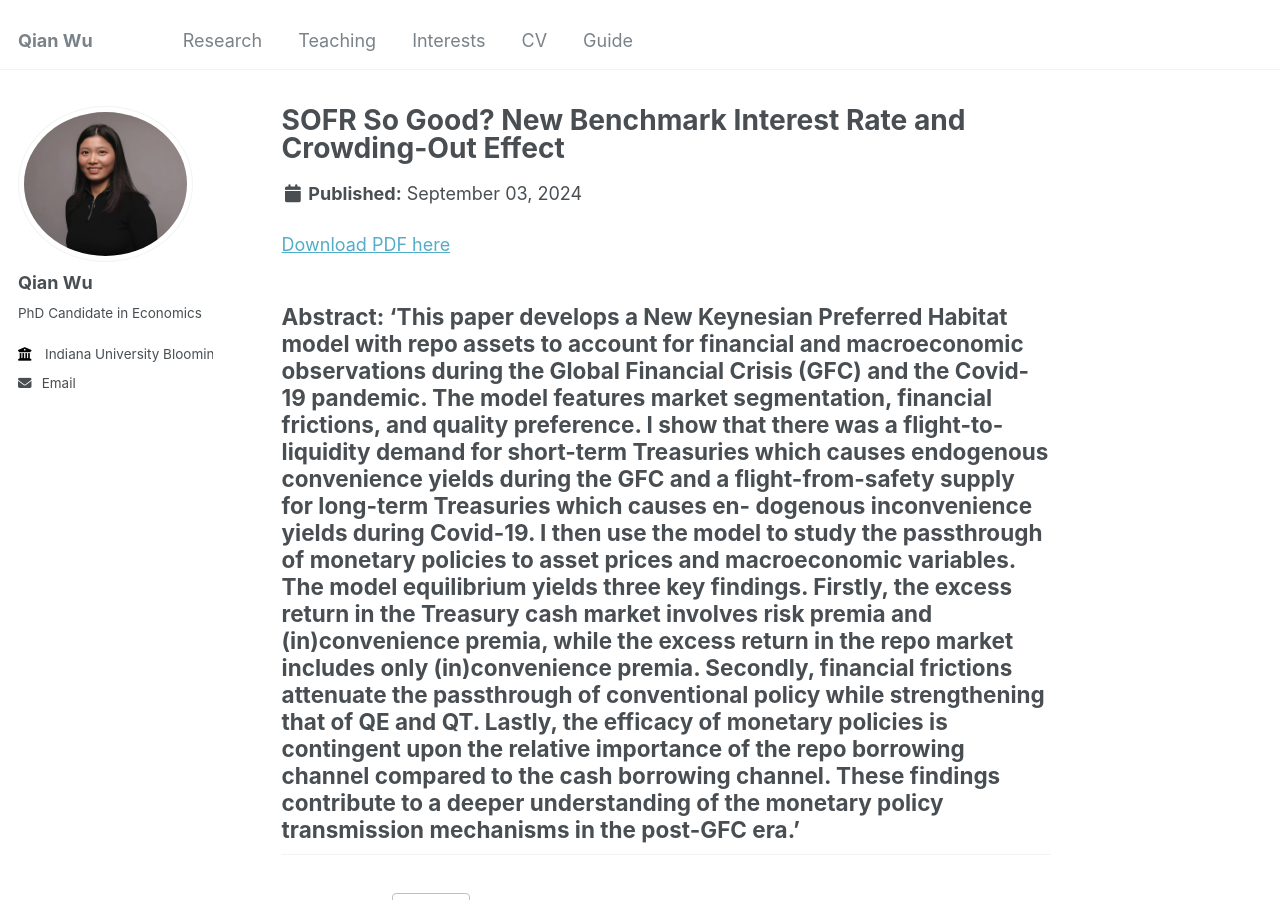
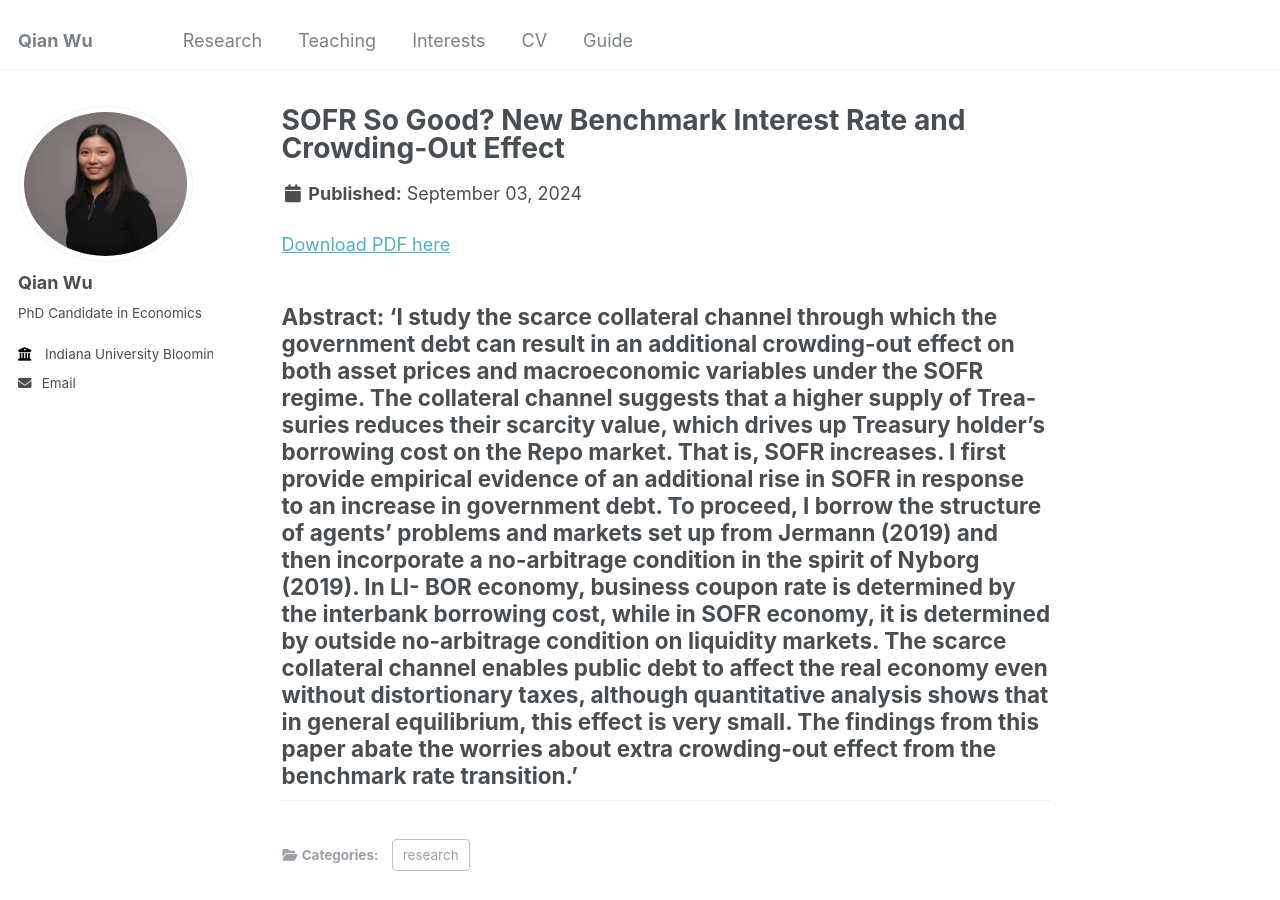
Before and after one commit to qianwu-ef/qianwu-ef.github.io, a Jekyll site: the page built from _research/SOFR So Good? New Benchmark Interest Rate and Crowding-Out Effect.md, in a window 1280 px wide and 900 px high. Built offline with Jekyll 4.4.1, drawn with Linux system fonts in a browser that asks for light colours.

Commit message:
Update SOFR So Good? New Benchmark Interest Rate and Crowding-Out Effect.md

```diff
--- a/_research/SOFR So Good? New Benchmark Interest Rate and Crowding-Out Effect.md
+++ b/_research/SOFR So Good? New Benchmark Interest Rate and Crowding-Out Effect.md
@@ -2,11 +2,11 @@
 title: "SOFR So Good? New Benchmark Interest Rate and Crowding-Out Effect"
 category: research
 permalink: /research/SOFR So Good? New Benchmark Interest Rate and Crowding-Out Effect
-excerpt: 'This paper develops a New Keynesian Preferred Habitat model with repo assets to account for financial and macroeconomic observations during the Global Financial Crisis (GFC) and the Covid-19 pandemic. The model features market segmentation, financial frictions, and quality preference. I show that there was a flight-to-liquidity demand for short-term Treasuries which causes endogenous convenience yields during the GFC and a flight-from-safety supply for long-term Treasuries which causes en- dogenous inconvenience yields during Covid-19. I then use the model to study the passthrough of monetary policies to asset prices and macroeconomic variables. The model equilibrium yields three key findings. Firstly, the excess return in the Treasury cash market involves risk premia and (in)convenience premia, while the excess return in the repo market includes only (in)convenience premia. Secondly, financial frictions attenuate the passthrough of conventional policy while strengthening that of QE and QT. Lastly, the efficacy of monetary policies is contingent upon the relative importance of the repo borrowing channel compared to the cash borrowing channel. These findings contribute to a deeper understanding of the monetary policy transmission mechanisms in the post-GFC era.'
+excerpt: 'I study the scarce collateral channel through which the government debt can result in an additional crowding-out effect on both asset prices and macroeconomic variables under the SOFR regime. The collateral channel suggests that a higher supply of Trea- suries reduces their scarcity value, which drives up Treasury holder’s borrowing cost on the Repo market. That is, SOFR increases. I first provide empirical evidence of an additional rise in SOFR in response to an increase in government debt. To proceed, I borrow the structure of agents’ problems and markets set up from Jermann (2019) and then incorporate a no-arbitrage condition in the spirit of Nyborg (2019). In LIBOR economy, business coupon rate is determined by the interbank borrowing cost, while in SOFR economy, it is determined by outside no-arbitrage condition on liquidity markets. The scarce collateral channel enables public debt to affect the real economy even without distortionary taxes, although quantitative analysis shows that in general equilibrium, this effect is very small. The findings from this paper abate the worries about extra crowding-out effect from the benchmark rate transition.'
 date: 2024-09-03
 ---
 
 <a href='https://indiana-my.sharepoint.com/:b:/g/personal/qwu2_iu_edu/Eb05CWKMTdFGrJJmYt8vXKcBX_M6dUxSABkhvnJXu4uAnQ?e=dIOCc5'>Download PDF here</a>
 
-Abstract: 'This paper develops a New Keynesian Preferred Habitat model with repo assets to account for financial and macroeconomic observations during the Global Financial Crisis (GFC) and the Covid-19 pandemic. The model features market segmentation, financial frictions, and quality preference. I show that there was a flight-to-liquidity demand for short-term Treasuries which causes endogenous convenience yields during the GFC and a flight-from-safety supply for long-term Treasuries which causes en- dogenous inconvenience yields during Covid-19. I then use the model to study the passthrough of monetary policies to asset prices and macroeconomic variables. The model equilibrium yields three key findings. Firstly, the excess return in the Treasury cash market involves risk premia and (in)convenience premia, while the excess return in the repo market includes only (in)convenience premia. Secondly, financial frictions attenuate the passthrough of conventional policy while strengthening that of QE and QT. Lastly, the efficacy of monetary policies is contingent upon the relative importance of the repo borrowing channel compared to the cash borrowing channel. These findings contribute to a deeper understanding of the monetary policy transmission mechanisms in the post-GFC era.'
+Abstract: 'I study the scarce collateral channel through which the government debt can result in an additional crowding-out effect on both asset prices and macroeconomic variables under the SOFR regime. The collateral channel suggests that a higher supply of Trea- suries reduces their scarcity value, which drives up Treasury holder’s borrowing cost on the Repo market. That is, SOFR increases. I first provide empirical evidence of an additional rise in SOFR in response to an increase in government debt. To proceed, I borrow the structure of agents’ problems and markets set up from Jermann (2019) and then incorporate a no-arbitrage condition in the spirit of Nyborg (2019). In LI- BOR economy, business coupon rate is determined by the interbank borrowing cost, while in SOFR economy, it is determined by outside no-arbitrage condition on liquidity markets. The scarce collateral channel enables public debt to affect the real economy even without distortionary taxes, although quantitative analysis shows that in general equilibrium, this effect is very small. The findings from this paper abate the worries about extra crowding-out effect from the benchmark rate transition.'
 ---
```
